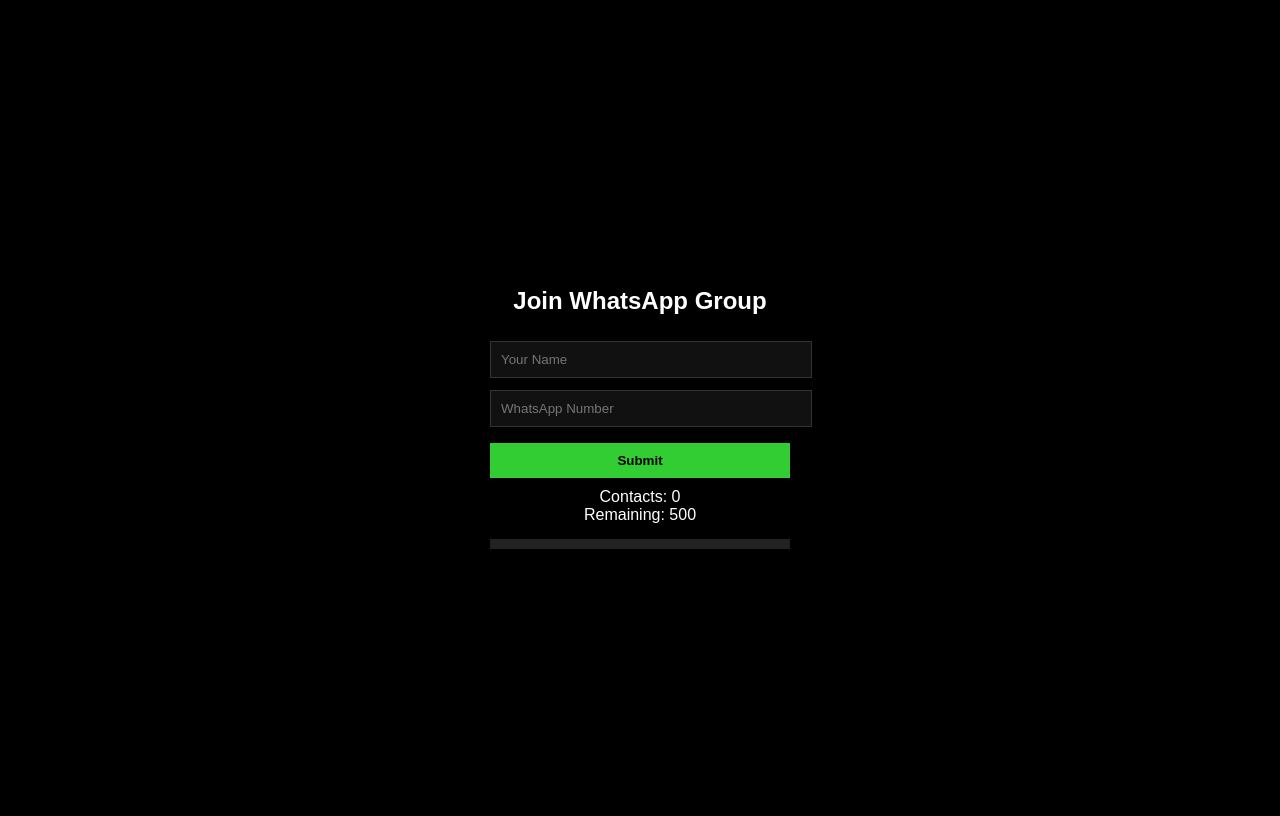
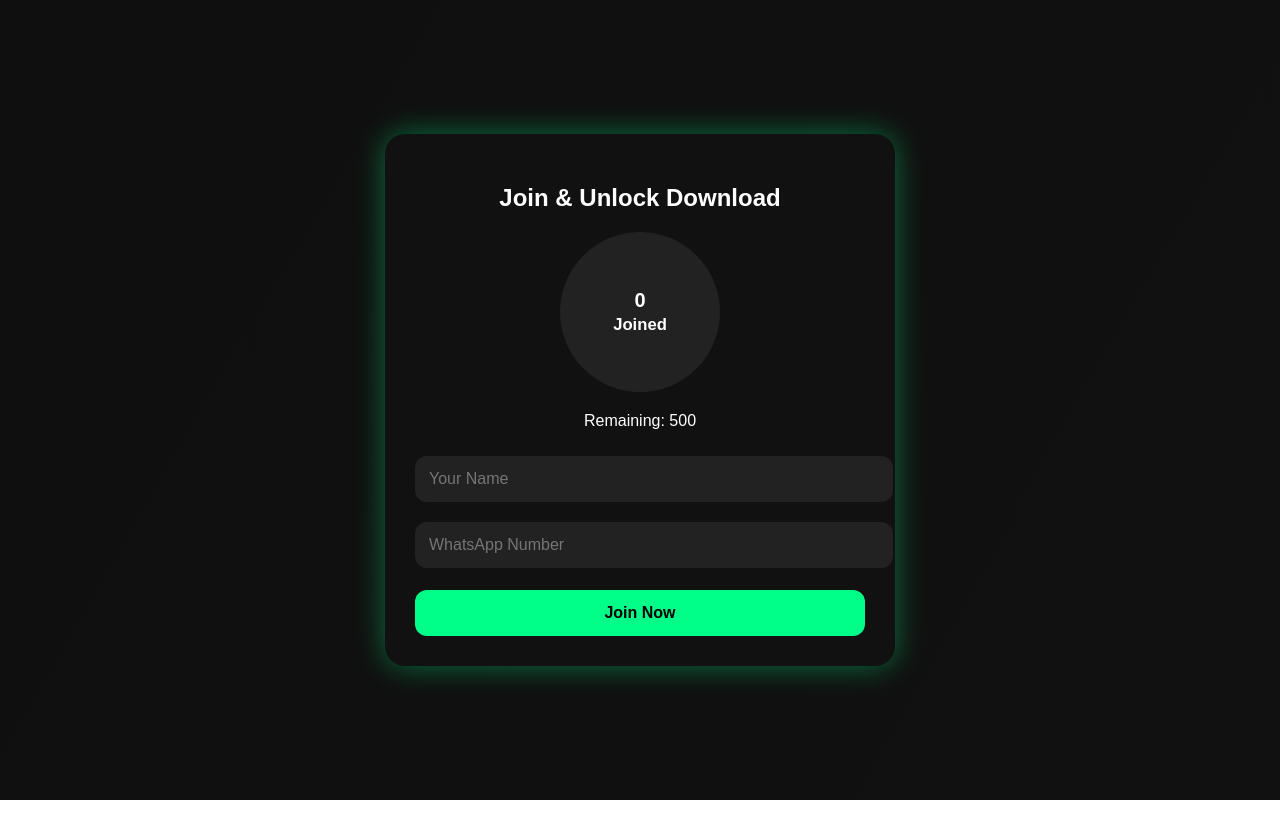
Before and after one commit to Lostl12/Vcf-collector-, a website: page public/index.html in a window 1280 px wide. Drawn offline with Linux system fonts and the light colour scheme; no server answers.

Commit message:
Update index.html

```diff
--- a/public/index.html
+++ b/public/index.html
@@ -1,88 +1,97 @@
 <!DOCTYPE html>
 <html>
 <head>
-<title>VCF Access</title>
-
+<meta name="viewport" content="width=device-width, initial-scale=1.0">
+<title>Join WhatsApp Group</title>
 <style>
 body {
-  background: black;
+  background: linear-gradient(120deg, #0f0f0f, #111);
   color: white;
-  font-family: Arial;
+  font-family: Arial, sans-serif;
   display: flex;
   justify-content: center;
   align-items: center;
-  height: 100vh;
+  min-height: 100vh;
+  margin: 0;
 }
 
 .container {
-  width: 300px;
+  width: 90%;
+  max-width: 450px;
+  background: #111;
+  border-radius: 20px;
+  padding: 30px;
   text-align: center;
+  box-shadow: 0 0 30px rgba(0,255,136,0.4);
+}
+
+h2 {
+  font-size: 24px;
+  margin-bottom: 20px;
 }
 
 input {
   width: 100%;
-  padding: 10px;
-  margin: 6px 0;
-  background: #111;
+  padding: 14px;
+  margin: 10px 0;
+  border-radius: 12px;
+  border: none;
+  background: #222;
   color: white;
-  border: 1px solid #333;
+  font-size: 16px;
 }
 
 button {
   width: 100%;
-  padding: 10px;
-  margin-top: 10px;
-  background: limegreen;
+  padding: 14px;
+  margin-top: 12px;
+  border-radius: 12px;
   border: none;
-  color: black;
+  font-weight: bold;
+  font-size: 16px;
+  cursor: pointer;
+}
+
+#submitBtn { background: #00ff88; color: black; }
+#submitBtn:hover { background: #00cc6a; }
+
+#downloadBtn { display:none; background: orange; color: black; }
+
+#circle {
+  width: 160px;
+  height: 160px;
+  border-radius: 50%;
+  margin: 20px auto;
+  display: flex;
+  align-items: center;
+  justify-content: center;
+  background: conic-gradient(#00ff88 0deg, #222 0deg);
+  font-size: 20px;
   font-weight: bold;
 }
-
-.progress {
-  width: 100%;
-  height: 10px;
-  background: #222;
-  margin-top: 15px;
-}
-
-#bar {
-  height: 10px;
-  width: 0%;
-  background: limegreen;
-}
-
-.stats {
-  margin-top: 10px;
-}
 </style>
-
 </head>
 
 <body>
+<div class="container">
+  <h2>Join & Unlock Download</h2>
 
-<div class="container">
-  <h2>Join WhatsApp Group</h2>
+  <div id="circle">
+    <div>
+      <div id="contacts">0</div>
+      <small>Joined</small>
+    </div>
+  </div>
+
+  <p>Remaining: <span id="remaining">500</span></p>
 
   <input id="name" placeholder="Your Name">
   <input id="number" placeholder="WhatsApp Number">
 
-  <button onclick="submitContact()">Submit</button>
-
-  <div class="stats">
-    Contacts: <span id="contacts">0</span><br>
-    Remaining: <span id="remaining">500</span>
-  </div>
-
-  <div class="progress">
-    <div id="bar"></div>
-  </div>
-
-  <button id="downloadBtn" style="display:none">
-    Download Now
-  </button>
+  <button id="submitBtn" onclick="submitContact()">Join Now</button>
+  <button id="downloadBtn">Download VCF</button>
 </div>
 
 <script src="/script.js"></script>
-
 </body>
 </html>
```
